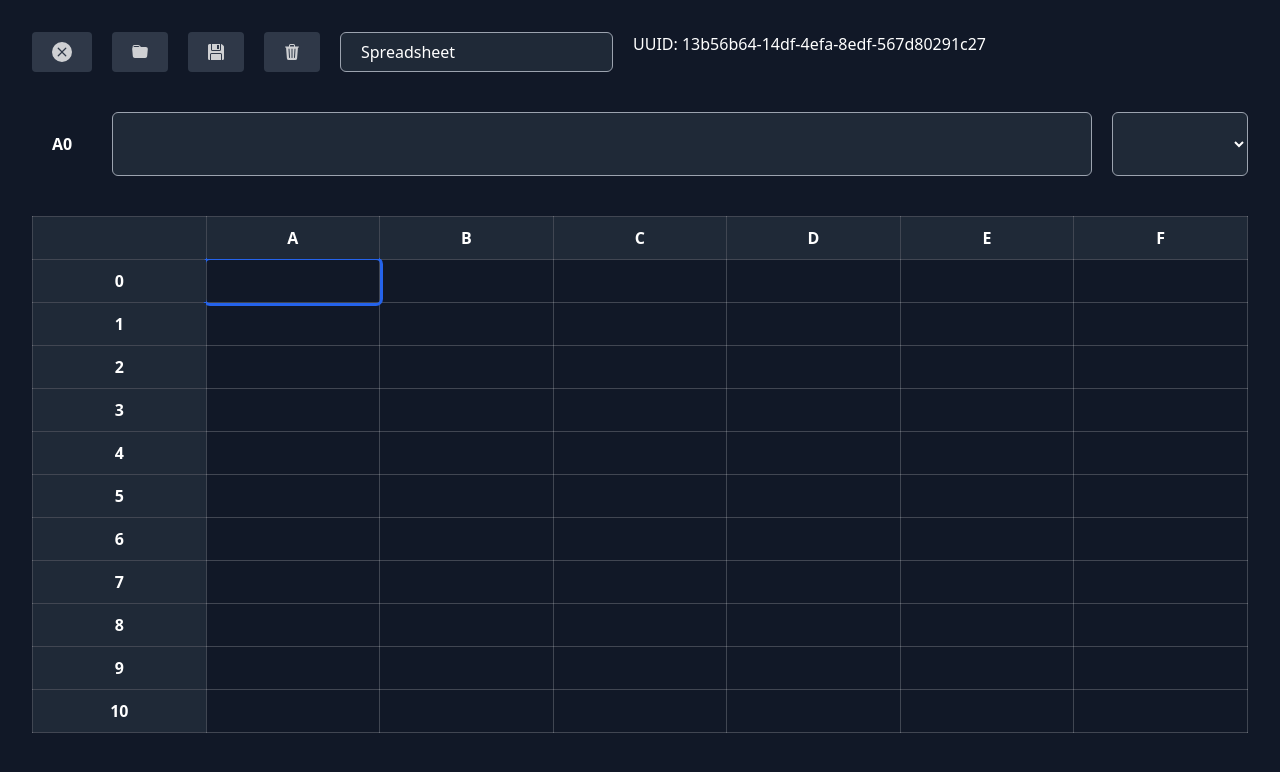
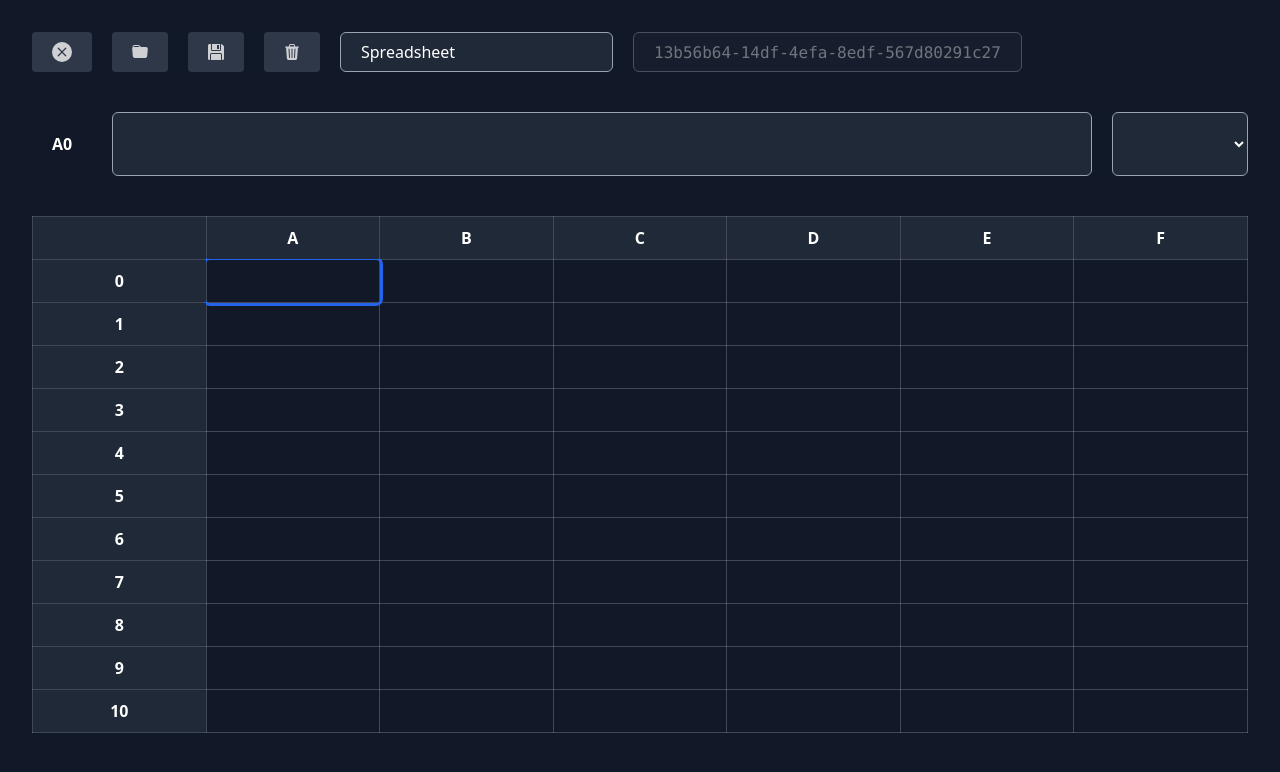
Before and after one commit to leonickl/spreadsheets, a React (Vite) app: page / in a window 1280 px wide. Shown: the top 772 px of the page. Built offline with nearby package versions, Linux system fonts and the light colour scheme; no server answers.

Commit message:
format uuid field

```diff
--- a/src/App.jsx
+++ b/src/App.jsx
@@ -155,7 +155,9 @@ export default function App() {
                     className="bg-gray-800 min-h-10 w-max px-5 py-2 rounded-md border border-gray-400 focus:border-blue-700 focus:outline-blue-700"
                 />
 
-                <p>UUID: {uuid}</p>
+                <pre className="opacity-40 bg-gray-800 min-h-10 w-max px-5 py-2 rounded-md border border-gray-400 focus:border-blue-700 focus:outline-blue-700">
+                    {uuid}
+                </pre>
             </div>
 
             <div className="w-full flex flex-row gap-5 h-16">
```
